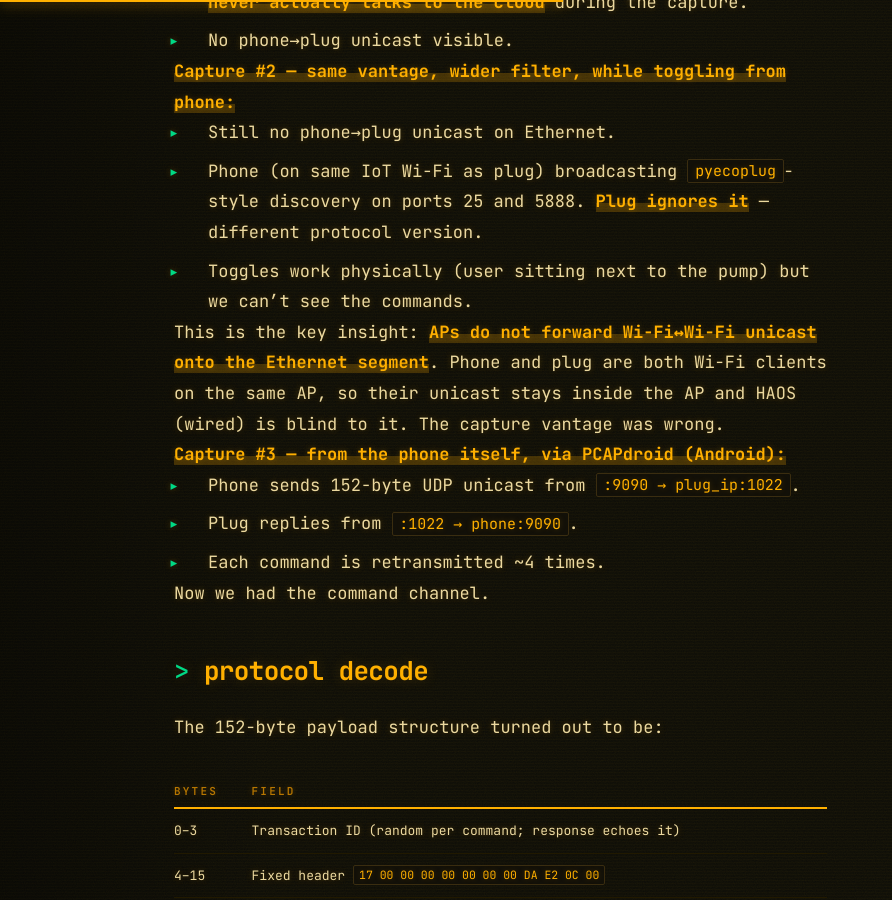
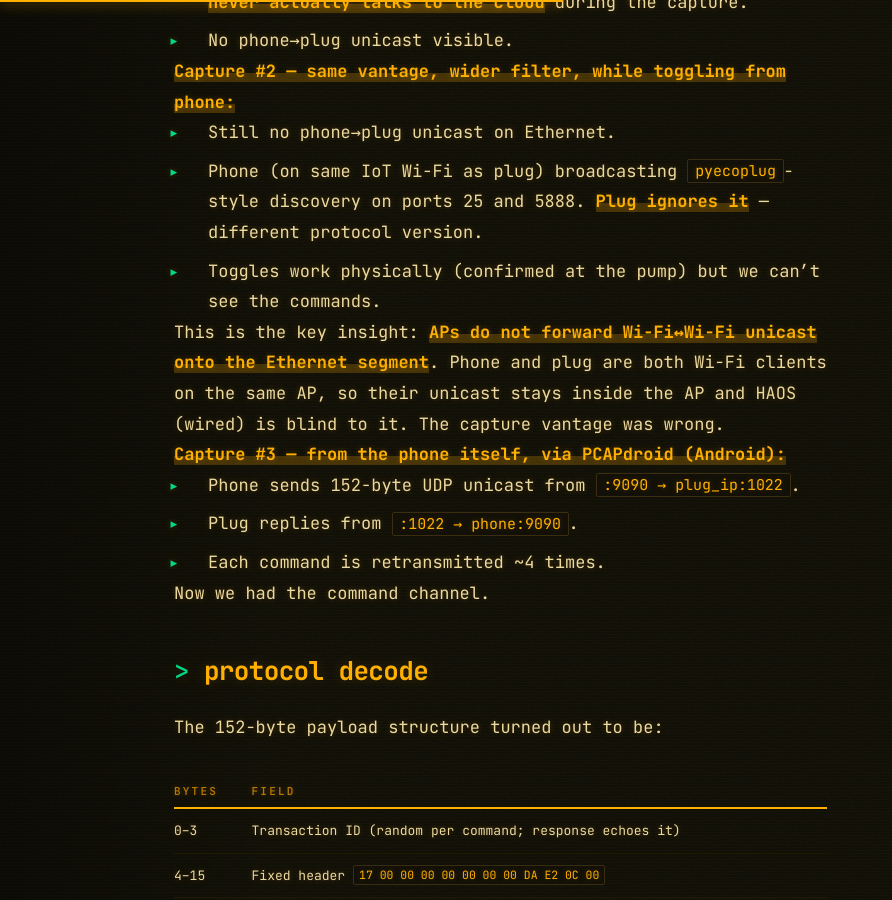
Before and after one commit to kunalkhosla/blogs, a Jekyll site: the page built from _posts/2026-04-20-ecoplug-pool-pump.md, in a window 1280 px wide and 900 px high, scrolled down 2396 px. Shown: the whole window, without its empty margins (0-892 px from the left). Built offline with Jekyll 4.4.1, drawn with Linux system fonts in a browser that asks for light colours; some web fonts are replaced.

Commit message:
Fix third-person AI phrasing in ecoplug post
Replace "(user sitting next to the pump)" with "(confirmed at the
pump)" to match the "we" voice used throughout the rest of the post.

```diff
--- a/_posts/2026-04-20-ecoplug-pool-pump.md
+++ b/_posts/2026-04-20-ecoplug-pool-pump.md
@@ -39,7 +39,7 @@ None of the off-the-shelf options worked. We decided to reverse-engineer the pro
 **Capture #2 — same vantage, wider filter, while toggling from phone:**
 - Still no phone→plug unicast on Ethernet.
 - Phone (on same IoT Wi-Fi as plug) broadcasting `pyecoplug`-style discovery on ports 25 and 5888. **Plug ignores it** — different protocol version.
-- Toggles work physically (user sitting next to the pump) but we can't see the commands.
+- Toggles work physically (confirmed at the pump) but we can't see the commands.
 
 This is the key insight: **APs do not forward Wi-Fi↔Wi-Fi unicast onto the Ethernet segment**. Phone and plug are both Wi-Fi clients on the same AP, so their unicast stays inside the AP and HAOS (wired) is blind to it. The capture vantage was wrong.
 
```
